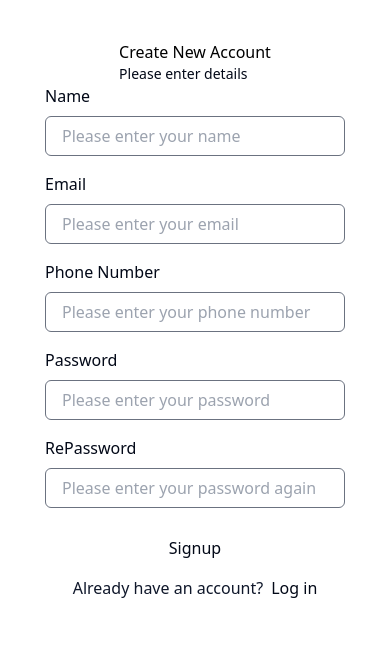
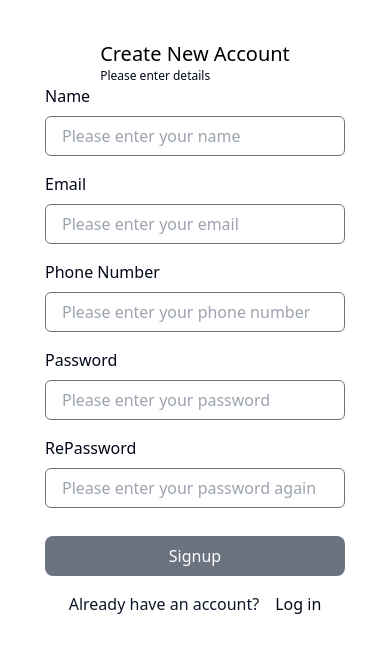
Before and after one commit to bolourima/BuyMe, a Next.js app in the folder user-fe/: page /signup in a window 390 px wide. Shown: the top 652 px of the page. Built offline with nearby package versions, Linux system fonts and the light colour scheme.

Commit message:
update signin signup pages

```diff
--- a/user-fe/src/pages/signin.tsx
+++ b/user-fe/src/pages/signin.tsx
@@ -47,13 +47,13 @@ export default function SignIn() {
         <div className="w-full h-screen p-10 ">
           <div className="flex ">
             <h1 className=" text-9xl font-semibold">Buy</h1>
-            <h1 className=" text-7xl content-end ">me</h1>
+            <h1 className=" text-7xl content-end text-white">me</h1>
           </div>
         </div>
       </div>
       <div className="lg:flex flex p-10 items-center justify-center  flex-col md:flex md:w-2/5  sm:w-full sm:items-center">
         <div className="lg:flex-col items-center sm:flex-col  sm:flex">
-          <h2 className="text-black">Signin your Account</h2>
+          <h2 className="text-black text-xl">Login</h2>
         </div>
         <div>
           <div className="flex gap-4 md:flex sm:flex flex-col items-center mt-5">
@@ -86,11 +86,14 @@ export default function SignIn() {
               {formik.touched.password && formik.errors.password ? (
                 <div>{formik.errors.password}</div>
               ) : null}
-              <button className="btn btn-neutral mt-5" type="submit">
+              <button
+                className="border-gray-500 rounded-lg bg-gray-500 text-white w-[300px] h-[40px]  mt-5"
+                type="submit"
+              >
                 Signin
               </button>
             </form>
-            <div className=" lg:flex gap-3 sm:flex justify-center ">
+            <div className=" lg:flex gap-4 sm:flex justify-center ">
               <p className="text-slate-900 text-base font-normal dark:text-slate-300">
                 Don’t have account?
               </p>
--- a/user-fe/src/pages/signup.tsx
+++ b/user-fe/src/pages/signup.tsx
@@ -63,15 +63,15 @@ export default function SignUp() {
         <div className="w-full h-screen p-10 ">
           <div className="flex ">
             <h1 className=" text-9xl font-semibold">Buy</h1>
-            <h1 className=" text-7xl content-end ">me</h1>
+            <h1 className=" text-7xl content-end text-white">me</h1>
           </div>
         </div>
       </div>
 
       <div className="lg:flex flex p-10 flex-col md:flex md:w-2/5  sm:w-full items-center">
         <div className="lg:flex-col items-center sm:flex-col  sm:flex">
-          <h2 className="text-black">Create New Account</h2>
-          <p className="text-sm ">Please enter details</p>
+          <h2 className="text-black text-xl">Create New Account</h2>
+          <p className="text-xs ">Please enter details</p>
         </div>
         <div>
           <div className="flex gap-4 md:flex sm:flex flex-col items-center">
@@ -151,14 +151,14 @@ export default function SignUp() {
                 <div>{formik.errors.confirmPassword}</div>
               ) : null}
               <button
-                className="btn btn-neutral mt-5"
+                className="border-gray-500 rounded-lg bg-gray-500 text-white w-[300px] h-[40px]  mt-5"
                 onClick={() => CreateUserBtn()}
                 type="submit"
               >
                 Signup
               </button>
             </form>
-            <div className="flex gap-2">
+            <div className="flex gap-4">
               <p className="text-slate-900 text-base font-normal dark:text-slate-300">
                 Already have an account?
               </p>
```
